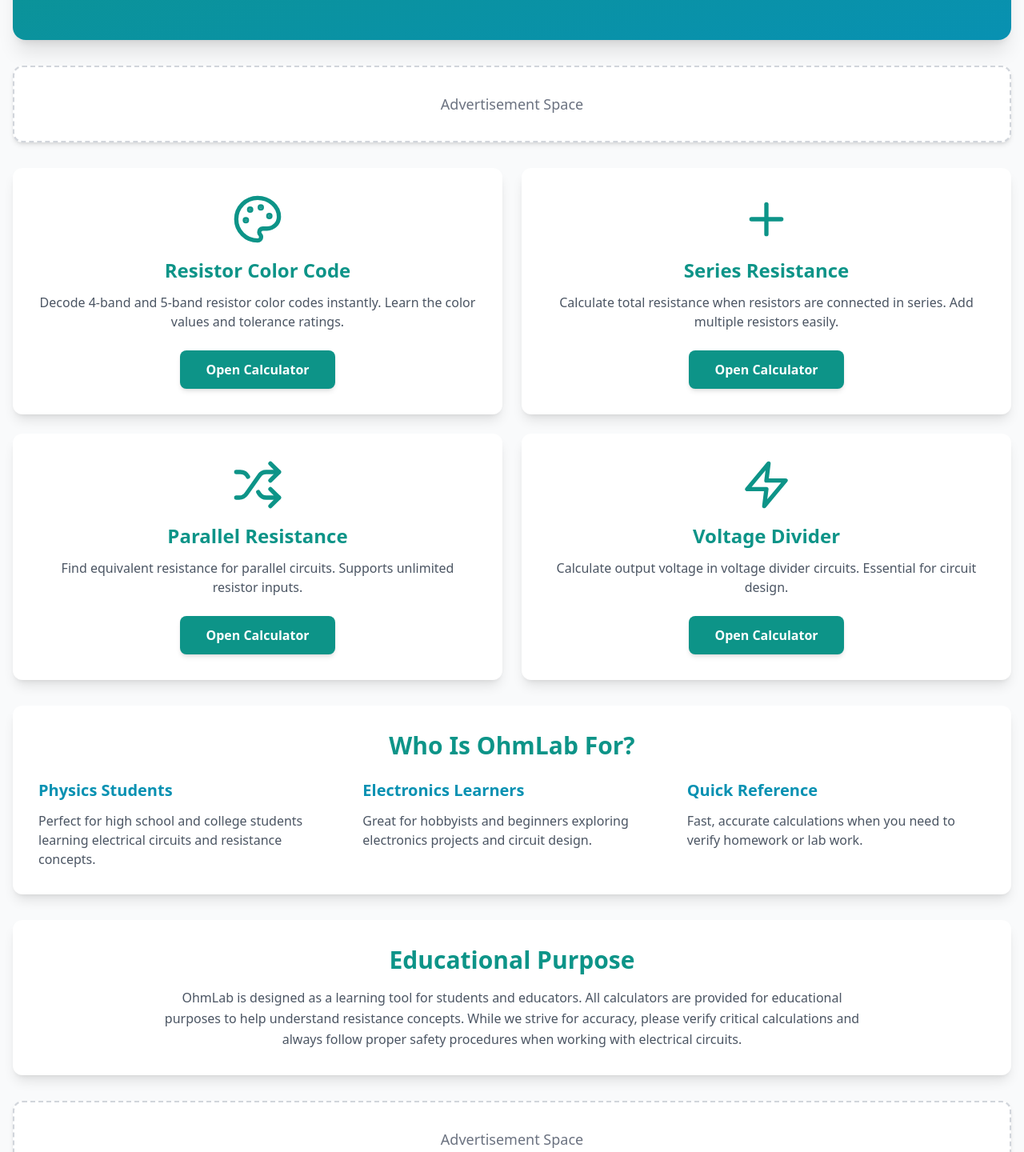
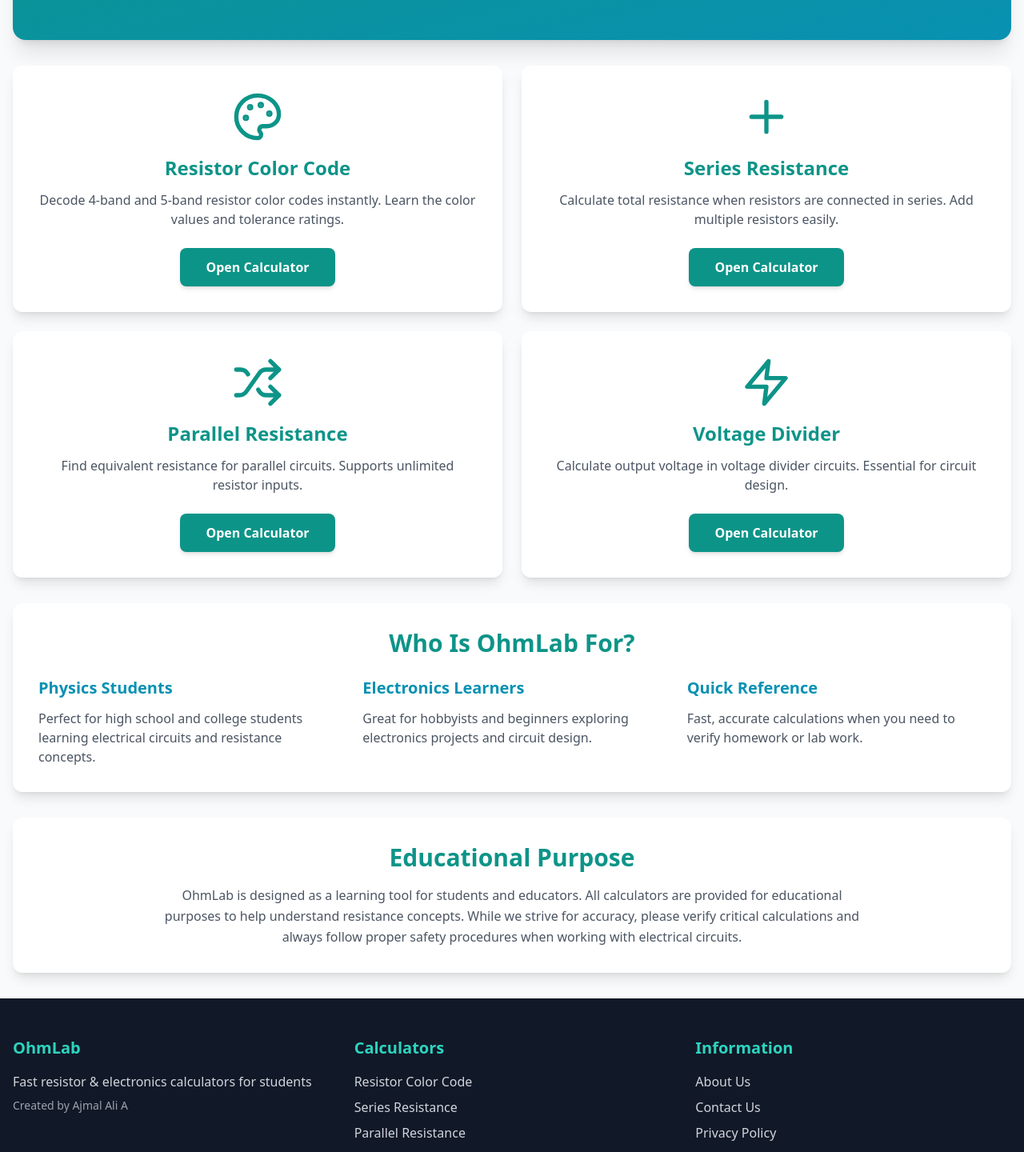
Before and after one commit to Ajmaleee/OhmLab, a React (Vite) app: page / in a window 1280 px wide. Shown: the part 346-1786 px from the top of the page at 80% size. Built offline with nearby package versions, Linux system fonts and the light colour scheme.

Commit message:
Updated Home.tsx

```diff
--- a/src/pages/Home.tsx
+++ b/src/pages/Home.tsx
@@ -42,10 +42,6 @@ function Home() {
           with clear explanations.
         </p>
       </section>
-
-      <div className="bg-white rounded-xl shadow-md p-8 border-2 border-dashed border-gray-300">
-        <p className="text-center text-gray-500 text-lg">Advertisement Space</p>
-      </div>
 
       <section className="grid grid-cols-1 md:grid-cols-2 gap-6">
         {calculators.map((calc) => {
@@ -108,10 +104,6 @@ function Home() {
           electrical circuits.
         </p>
       </section>
-
-      <div className="bg-white rounded-xl shadow-md p-8 border-2 border-dashed border-gray-300">
-        <p className="text-center text-gray-500 text-lg">Advertisement Space</p>
-      </div>
     </div>
   );
 }
```
